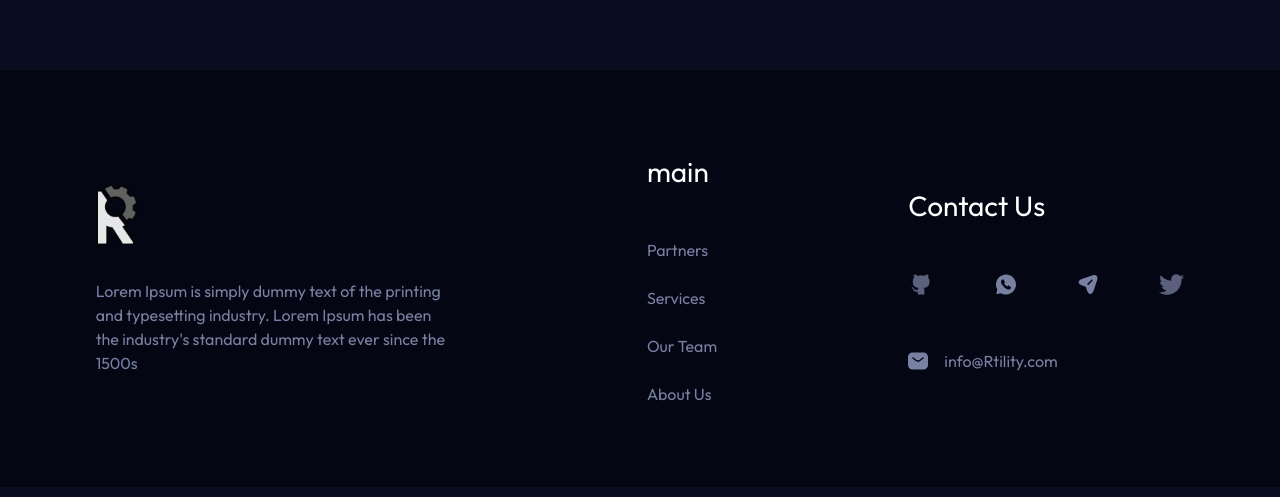
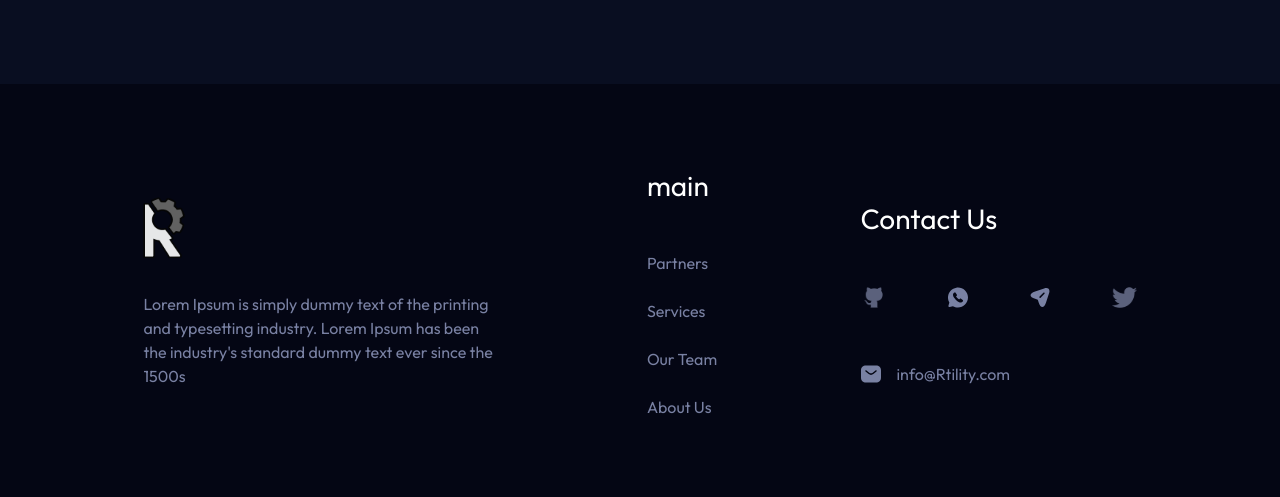
Before and after one commit to Rtility/rtility.github.io, a Next.js app: page / in a window 1280 px wide. Shown: the part 4243-4740 px from the top of the page. Built offline with nearby package versions, Linux system fonts and the light colour scheme.

Commit message:
fixed team section bug

```diff
--- a/components/Footer.tsx
+++ b/components/Footer.tsx
@@ -2,7 +2,7 @@ import React, { FC } from 'react'
 
 const Footer: FC = () => {
     return (
-        <div className='bg-[#040614] h-full lg:flex items-center justify-around grid lg:grid-cols-3 py-[81px] grid-col-2 justify-items-center'>
+        <div className='bg-[#040614] h-full lg:flex items-center justify-evenly grid lg:grid-cols-3 py-[81px] grid-col-2 justify-items-center'>
             <section className='flex flex-col items-center lg:block'>
                 <img src='/images/logo.svg' alt='Rtility' loading='lazy' className='w-[42px] h-[64px]'/>
                 <p className='text-[#7981A3] text-center lg:text-left font-normal w-[90%] md:w-[360px] mt-8'>Lorem Ipsum is simply dummy text of the printing and typesetting industry. Lorem Ipsum has been the industry's standard dummy text ever since the 1500s</p>
--- a/components/Team.tsx
+++ b/components/Team.tsx
@@ -36,7 +36,9 @@ const Team: FC = () => {
                     <img src='/images/leftArrowWhite.svg' alt='arrow' />
                 </section>
 
-                {team[currentSlide + 1]?.image && <img src={team[currentSlide + 1]?.image} className="w-[10.5rem] h-[12.125rem] mr-[24px]" />}
+                {team[currentSlide + 1]?.image && <img src={team[currentSlide + 1]?.image} className="w-[10.5rem] h-[12.125rem] mr-[24px] object-cover" />}
+                {team.length-1 === currentSlide && <img src={team[0]?.image} className="w-[10.5rem] h-[12.125rem] mr-[24px] object-cover" />}
+
                 {team.map((item, index) =>
                     <section key={index} className={
                         index === currentSlide
--- a/components/Technologies.tsx
+++ b/components/Technologies.tsx
@@ -33,7 +33,7 @@ const Technologies = () => {
   return (
     <div className='mt-[11.875rem]'>
       <p className='text-[1.75rem] sm:text-[2.8125rem] text-white font-medium text-center'>Our Technologies</p>
-      <div ref={ref} className='mt-8 sm:mt-0'>
+      <div ref={ref} className='mt-8 sm:mt-0 xl:h-[550px]'>
         {inView && clientWidth <= 640 && <Lottie options={mobileDefaultOptions} style={{ cursor: 'default', width: '95%' }} />}
         {inView && clientWidth > 640 && <Lottie options={defaultOptions} style={{ cursor: 'default', width: '86%' }} />}
       </div>
```
